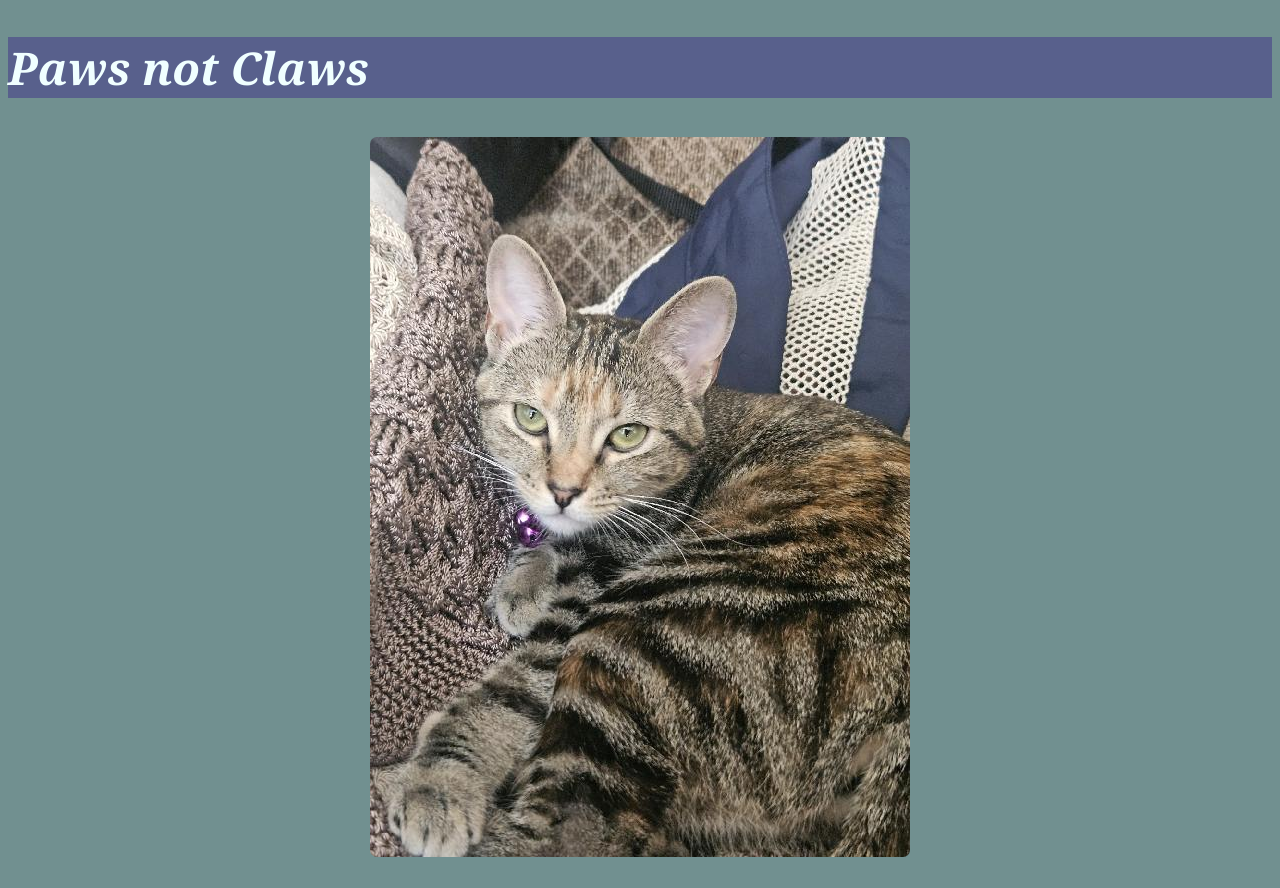
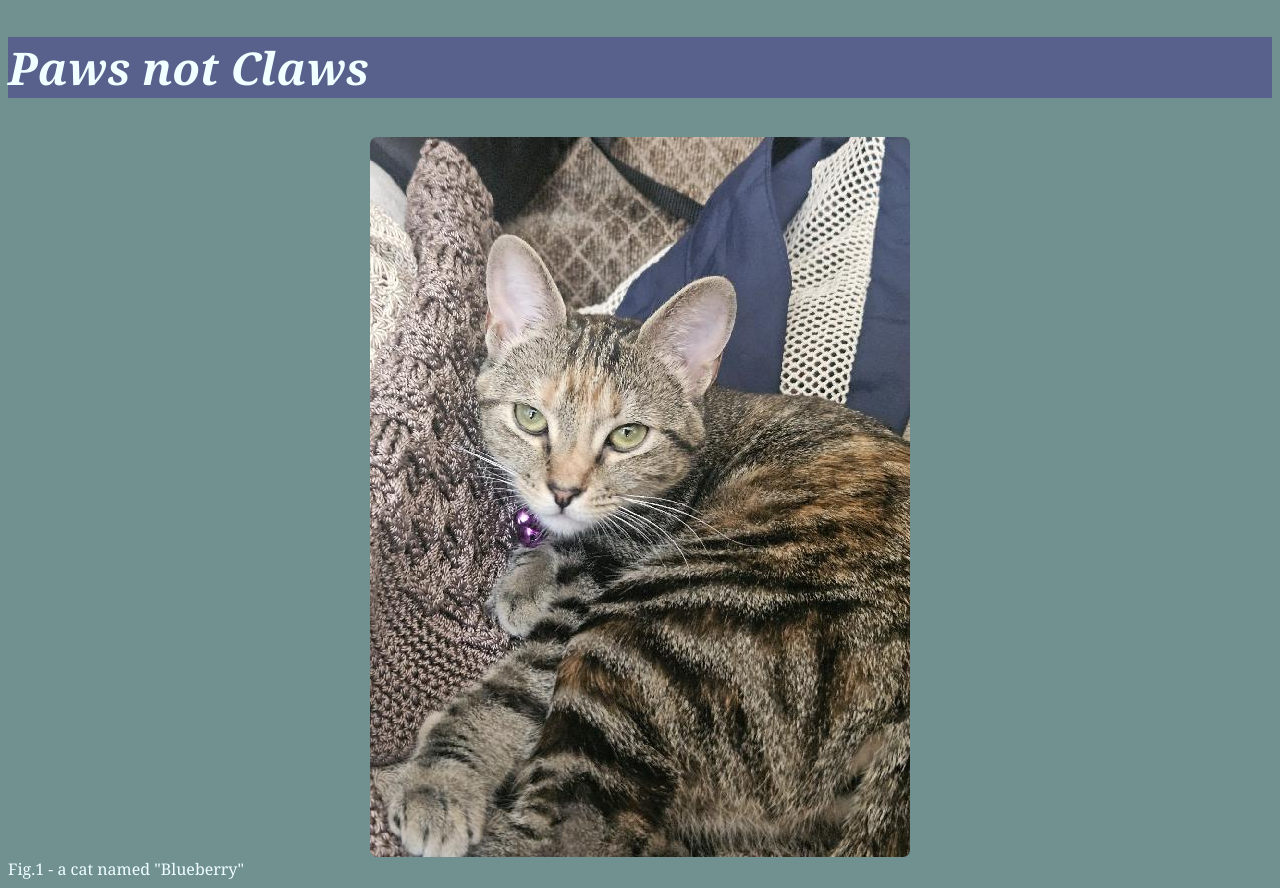
Before and after one commit to zenmanphd/pawsnotclaws, a plain HTML site: page index.html in a window 1280 px wide. Before the commit the page ends 866 px from the top, so only its background shows below. Drawn offline with Linux system fonts and the light colour scheme.

Commit message:
figure caption

```diff
--- a/index.html
+++ b/index.html
@@ -13,6 +13,7 @@
 </nav>
 <div>
     <img src="paws2.jpg">
+    <figcaption>Fig.1 - a cat named "Blueberry"</figcaption>
 </div>
 </body>
 </html>
--- a/paws.css
+++ b/paws.css
@@ -16,3 +16,7 @@ img {
     border: 1px solid rgb(113, 144, 144);
     border-radius: 8px;
 }
+figcaption {
+    color: azure;
+    font-family: Cambria, Cochin, Georgia, Times, 'Times New Roman', serif;
+}
```
